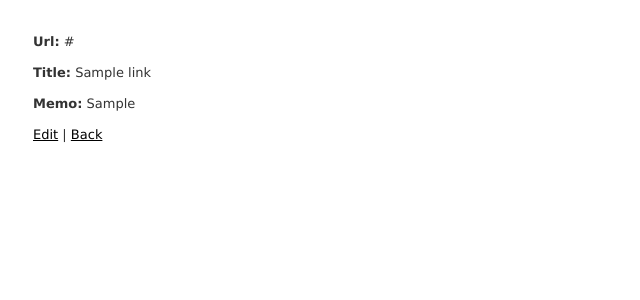
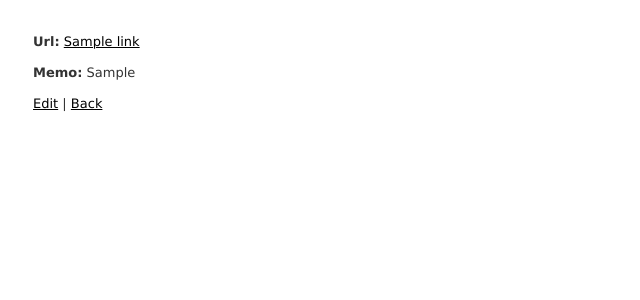
Before and after one commit to castor4bit/jfdi, a Rails app: page /links/1 in a window 1280 px wide. Shown: the top 300 px of the page, without its empty margins (0-640 px from the left). Run offline with Rails 7, Linux system fonts and the light colour scheme; tables that the repository leaves empty hold one stand-in row (values such as "Sample post"); style sheets or scripts are compiled from the project's sources; some libraries are stand-ins or nearby versions.

Commit message:
link title

```diff
--- a/rails_sandbox/hello_rails/app/views/links/index.html.erb
+++ b/rails_sandbox/hello_rails/app/views/links/index.html.erb
@@ -6,7 +6,6 @@
   <thead>
     <tr>
       <th>Url</th>
-      <th>Title</th>
       <th>Memo</th>
       <th colspan="3"></th>
     </tr>
@@ -15,8 +14,7 @@
   <tbody>
     <% @links.each do |link| %>
       <tr>
-        <td><%= link.url %></td>
-        <td><%= link.title %></td>
+      <td><%= link_to link.title, link.url %></td>
         <td><%= link.memo %></td>
         <td><%= link_to 'Show', link %></td>
         <td><%= link_to 'Edit', edit_link_path(link) %></td>
--- a/rails_sandbox/hello_rails/app/views/links/show.html.erb
+++ b/rails_sandbox/hello_rails/app/views/links/show.html.erb
@@ -2,12 +2,7 @@
 
 <p>
   <strong>Url:</strong>
-  <%= @link.url %>
-</p>
-
-<p>
-  <strong>Title:</strong>
-  <%= @link.title %>
+  <%= link_to @link.title, @link.url %>
 </p>
 
 <p>
```
